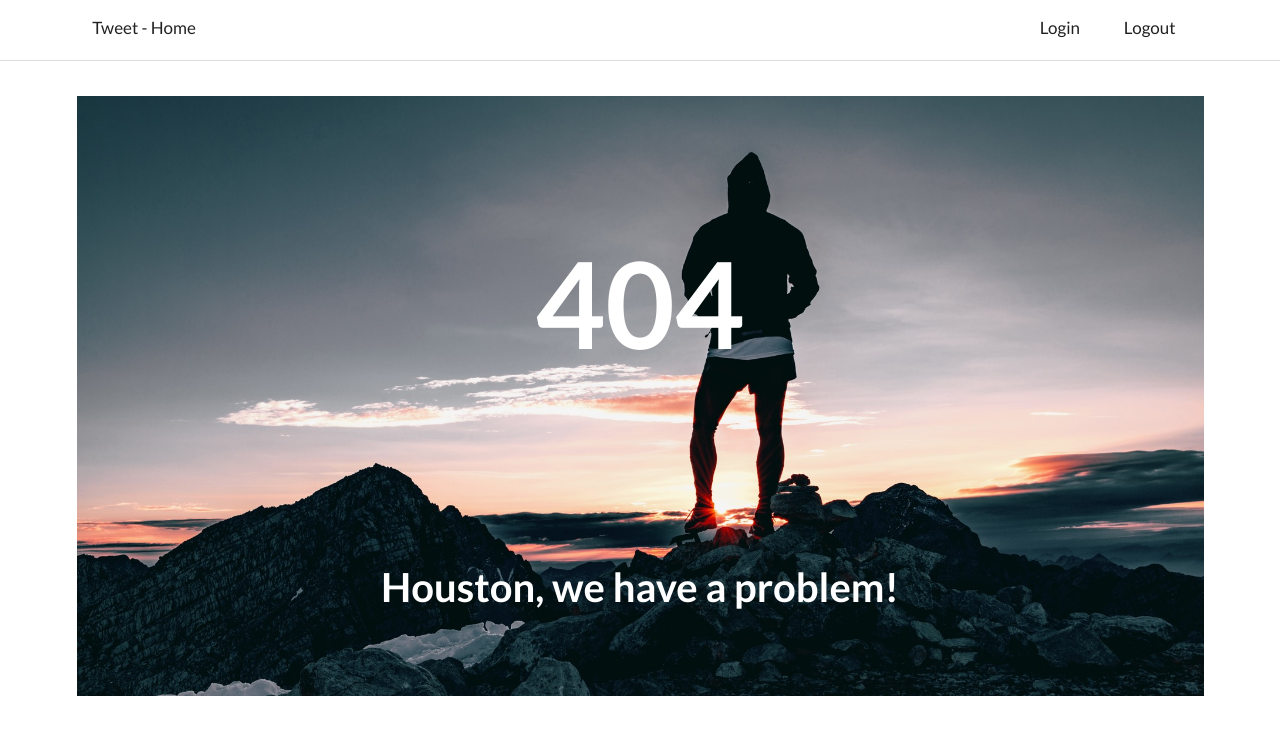
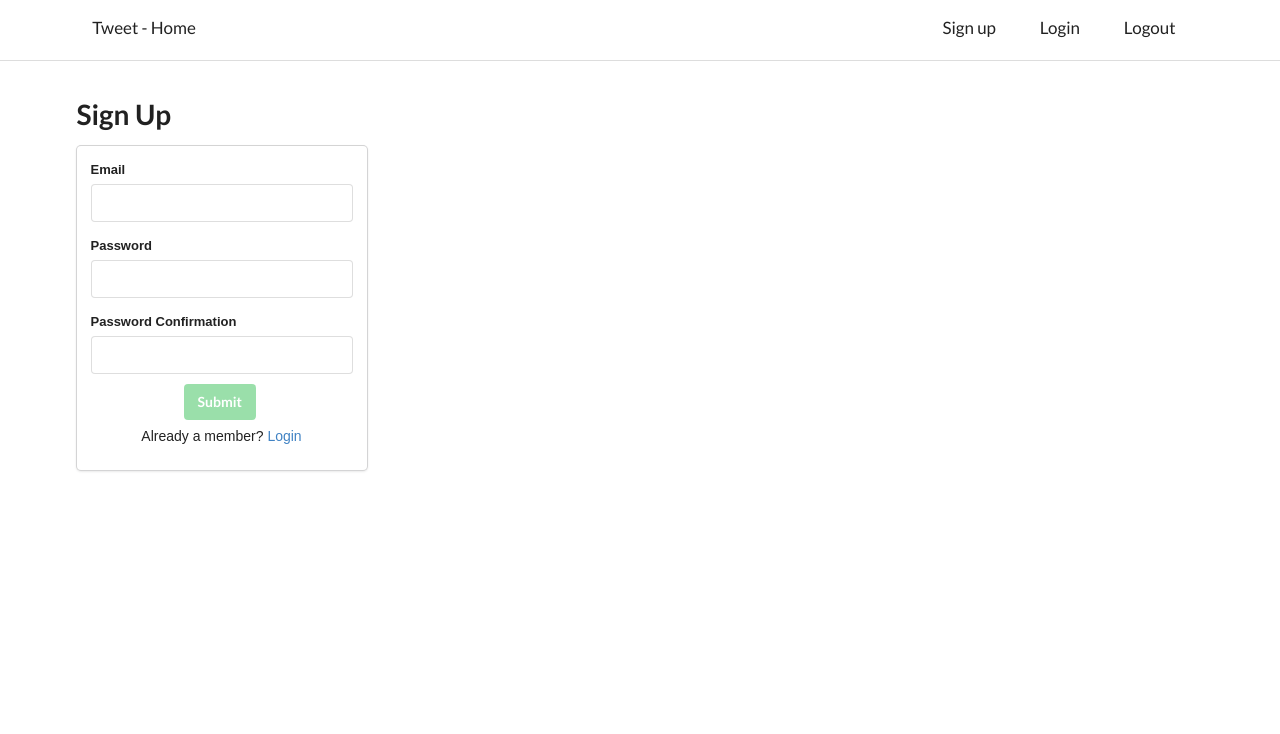
Before and after one commit to ivanpilot/tweet-client, a React (Create React App) app: page /signup in a window 1280 px wide. Before the commit this address had no page. Shown: the top 734 px of the page. Built offline with nearby package versions, Linux system fonts and the light colour scheme.

Commit message:
add sign up form and page

```diff
--- a/src/components/BodyContainer.js
+++ b/src/components/BodyContainer.js
@@ -3,7 +3,8 @@
 import React from 'react';
 import { Route, Switch } from 'react-router-dom';
 import { RootPage } from './RootPage';
-import Login from './Login';
+import { Login } from './Login';
+import { SignUp } from './SignUp';
 import { NotFound } from './NotFound';
 import '../styles/BodyContainer.css';
 
@@ -14,6 +15,7 @@ class BodyContainer extends React.Component {
         <Switch>
           <Route exact={true} path='/' component={RootPage} />
           <Route path='/login' component={Login} />
+          <Route path='/signup' component={SignUp} />
           <Route component={NotFound} />
 
         </Switch>
--- /dev/null
+++ b/src/components/FormSignUp.js
@@ -0,0 +1,122 @@
+import React from 'react';
+import { Link } from 'react-router-dom';
+import FieldInput from './FieldInput';
+import '../styles/FormLogin.css'
+
+class FormSignUp extends React.Component{
+  state = {
+    user: {
+      email: '',
+      password: '',
+      passwordConfirmation: '',
+    },
+    fieldErrors: {}
+  }
+
+  onInputChange = ({name, value, error}) => {
+    const user = this.state.user;
+    const fieldErrors = this.state.fieldErrors;
+    user[name] = value;
+    fieldErrors[name] = error;
+    this.setState({user, fieldErrors})
+  }
+
+  validate(){
+    const user = this.state.user;
+    const fieldErrors = this.state.fieldErrors;
+    const errMessages = Object.keys(fieldErrors).filter((k) => fieldErrors[k]);
+
+    if(!user.email) return true;
+    if(!user.password) return true;
+    if(!user.passwordConfirmation) return true;
+    if(errMessages.length) return true;
+    return false;
+  }
+
+  onSubmitForm = () => {
+    // const user = this.state.user;
+    if(this.validate()) return;
+
+    // this.props.onSubmitForm(user);
+    console.log("email = " + this.state.user.email + " | password = " + this.state.user.password)
+    this.setState({
+      user: {
+        email: '',
+        password: '',
+        passwordConfirmation: '',
+      },
+      fieldErrors: {}
+    })
+
+  }
+
+  render(){
+    return(
+      <div className="ui cards">
+        <div className="card">
+          <div className="content">
+            <div className='ui form'>
+              <div className="field">
+                <label>Email</label>
+                <FieldInput
+                  name='email'
+                  type='email'
+                  format='input'
+                  value={this.state.user.email}
+                  onChange={this.onInputChange}
+                  validate={(value) => (value ? false : 'Email is required')}
+                />
+              </div>
+              <div className="field">
+                <label>Password</label>
+                <FieldInput
+                  name='password'
+                  type='password'
+                  format='input'
+                  value={this.state.user.password}
+                  onChange={this.onInputChange}
+                  validate={(value) => (value ? false : 'Password is required')}
+                />
+              </div>
+              <div className="field">
+                <label>Password Confirmation</label>
+                <FieldInput
+                  name='passwordConfirmation'
+                  type='password'
+                  format='input'
+                  value={this.state.user.passwordConfirmation}
+                  onChange={this.onInputChange}
+                  validate={(value) => (value ? false : 'Password Confirmation is required')}
+                />
+              </div>
+              <div className='space'>
+                <div className='ui grid centered align'>
+                  <button
+                    className='ui medium green button'
+                    disabled={this.validate()}
+                    onClick={this.onSubmitForm}
+                  >
+                    Submit
+                  </button>
+                </div>
+                <div className='login-member'>
+                  <p>Already a member?<span> </span>
+                    <Link
+                      to='/login'
+                    >
+                      Login
+                    </Link>
+                  </p>
+                </div>
+              </div>
+            </div>
+          </div>
+        </div>
+      </div>
+    )
+  }
+
+
+}
+
+export default FormSignUp;
--- a/src/components/Login.js
+++ b/src/components/Login.js
@@ -1,15 +1,22 @@
 import React from 'react';
 import FormLogin from './FormLogin';
 
-class Login extends React.Component{
-  render(){
-    return(
-      <div>
-        <h1>Login Page</h1>
-        <FormLogin />
-      </div>
-    )
-  }
-}
+export const Login = (props) => (
+  <div>
+    <h1>Login </h1>
+    <FormLogin />
+  </div>
+)
 
-export default Login
+// class Login extends React.Component{
+//   render(){
+//     return(
+//       <div>
+//         <h1>Login </h1>
+//         <FormLogin />
+//       </div>
+//     )
+//   }
+// }
+//
+// export default Login
--- a/src/components/Navbar.js
+++ b/src/components/Navbar.js
@@ -14,6 +14,12 @@ class Navbar extends React.Component {
         </Link>
 
         <div className="right menu">
+        <Link
+          className="ui item"
+          to='/signup'
+        >
+          Sign up
+        </Link>
         <Link
           className="ui item"
           to='/login'
--- /dev/null
+++ b/src/components/SignUp.js
@@ -0,0 +1,9 @@
+import React from 'react';
+import FormSignUp from './FormSignUp';
+
+export const SignUp = (props) => (
+  <div>
+    <h1>Sign Up </h1>
+    <FormSignUp />
+  </div>
+)
--- a/src/styles/FormLogin.css
+++ b/src/styles/FormLogin.css
@@ -2,3 +2,8 @@
   padding-top: 10px;
   padding-bottom: 10px;
 }
+
+.login-member {
+  text-align: center;
+  padding-top: 20px;
+}
```
